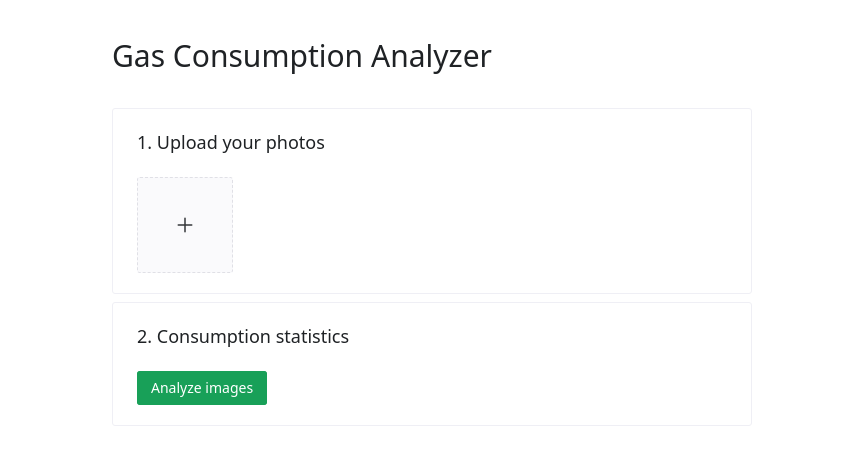
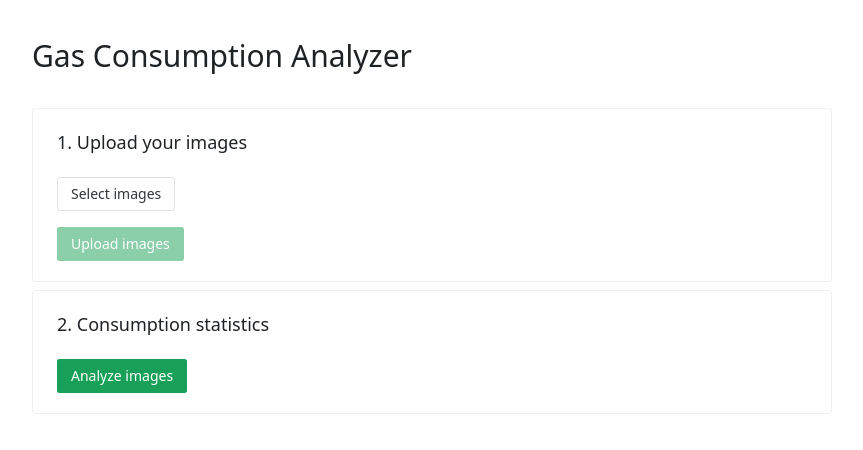
Before and after one commit to FanAttic-dev/gas-consumption, a Vue app in the folder src/frontend/: page / in a window 1280 px wide. Shown: the top 450 px of the page, without its empty margins (208-1071 px from the left). Built offline with nearby package versions, Linux system fonts and the light colour scheme.

Commit message:
upload optimization

```diff
--- a/src/frontend/src/assets/main.css
+++ b/src/frontend/src/assets/main.css
@@ -1,5 +1,5 @@
 #app {
-  max-width: 640px;
+  max-width: 800px;
   margin: 0 auto;
   padding: 2rem;
   font-weight: normal;
--- a/src/frontend/src/components/UploadComponent.vue
+++ b/src/frontend/src/components/UploadComponent.vue
@@ -2,21 +2,29 @@
 import {
   NUpload,
   NCard,
+  NFlex,
+  NScrollbar,
   NModal,
+  NButton,
   type UploadFileInfo,
   type FormInst,
   useMessage,
-  type MessageReactive
+  type MessageReactive,
+  type UploadInst
 } from 'naive-ui'
 
-import { ref } from 'vue'
-
+import { useUploadStore } from '@/stores/upload'
+import { computed, ref } from 'vue'
 import * as api from '@/api/api'
 
 const showModalRef = ref(false)
 const previewImageUrlRef = ref('')
-const fileListRef = ref<UploadFileInfo[]>([])
+const uploadRef = ref<UploadInst | null>(null)
+const isEmpty = ref(true)
+
 const message = useMessage()
+const uploadStore = useUploadStore()
+
 let uploadMessage: MessageReactive | null = null
 
 function handlePreview(file: UploadFileInfo) {
@@ -26,32 +34,45 @@ function handlePreview(file: UploadFileInfo) {
 }
 
 function fileListUpdate(fileList: UploadFileInfo[]) {
-  console.log('File list update:')
-  fileListRef.value = fileList
+  isEmpty.value = !fileList.length
+
+  const allUploaded = fileList.every((file) => file.status == 'finished')
+  uploadStore.setUploadFinished(allUploaded)
+
+  if (allUploaded) {
+    uploadMessage?.destroy()
+    uploadMessage = null
+    message.success('All files uploaded')
+    console.log('All files uploaded')
+  }
+}
+
+function submit() {
   if (uploadMessage == null) {
     uploadMessage = message.loading('Uploading...', { duration: 0 })
   }
-  console.log(fileList)
-  const allUploaded = fileList.every((file) => file.status == 'finished')
-  if (allUploaded) {
-    uploadMessage?.destroy()
-    uploadMessage = null
-    console.log('All files uploaded')
-  }
+  setTimeout(() => uploadRef.value?.submit(), 500)
 }
 </script>
 
 <template>
-  <n-card title="1. Upload your photos">
+  <n-card title="1. Upload your images">
+    <n-flex>
+      <n-scrollbar style="max-height: 50vh">
         <n-upload
+          ref="uploadRef"
           accept="image/jpg"
           :multiple="true"
           :action="api.uploadUrl"
-      list-type="image-card"
-      :default-upload="true"
+          :default-upload="false"
+          :show-preview-button="true"
           @preview="handlePreview"
           @update-file-list="fileListUpdate"
-    />
+          ><n-button>Select images</n-button></n-upload
+        >
+      </n-scrollbar>
+      <n-button type="primary" :disabled="isEmpty" @click="submit">Upload images</n-button>
+    </n-flex>
     <n-modal v-model:show="showModalRef" preset="card" style="width: 600px" title="">
       <img :src="previewImageUrlRef" style="width: 100%" />
     </n-modal>
--- /dev/null
+++ b/src/frontend/src/stores/upload.ts
@@ -0,0 +1,15 @@
+import { ref } from 'vue'
+import { defineStore } from 'pinia'
+
+export const useUploadStore = defineStore('upload', {
+  state: () => {
+    return {
+      uploadFinished: false
+    }
+  },
+  actions: {
+    setUploadFinished(status: boolean) {
+      this.uploadFinished = status
+    }
+  }
+})
```
Also changed, not shown: src/frontend/src/stores/counter.ts (deleted, +0 -17 lines). Lines whose indentation alone changed are shown as unchanged.
